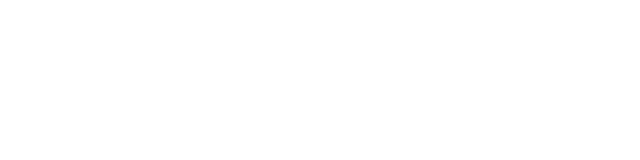
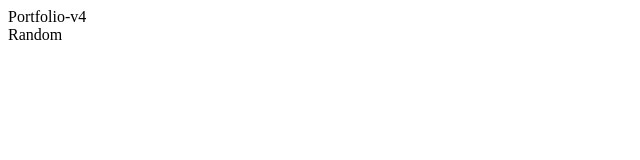
Before and after one commit to acciojob/render-multiple-component-react-RgnDunes, a React app: page / in a window 1280 px wide. Shown: the top 160 px of the page, without its empty margins (0-640 px from the left). Built offline with nearby package versions, Linux system fonts and the light colour scheme.

Commit message:
Add solution

```diff
--- a/src/components/App.js
+++ b/src/components/App.js
@@ -1,11 +1,13 @@
-import React, {Component, useState} from "react";
-import '../styles/App.css';
+import React, { Component, useState } from "react";
+import "../styles/App.css";
 
 const App = () => {
   return (
-    <div id="main"></div>
-  )
-}
-
+    <div id="main">
+      <div data-ns-test="project-name">Portfolio-v4</div>
+      <div data-ns-test="project-description">Random</div>
+    </div>
+  );
+};
 
 export default App;
```
